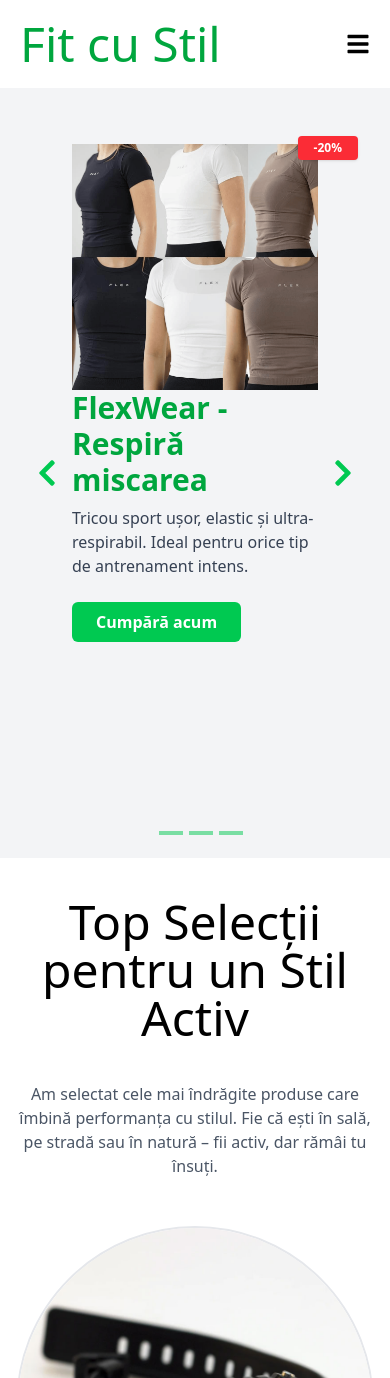
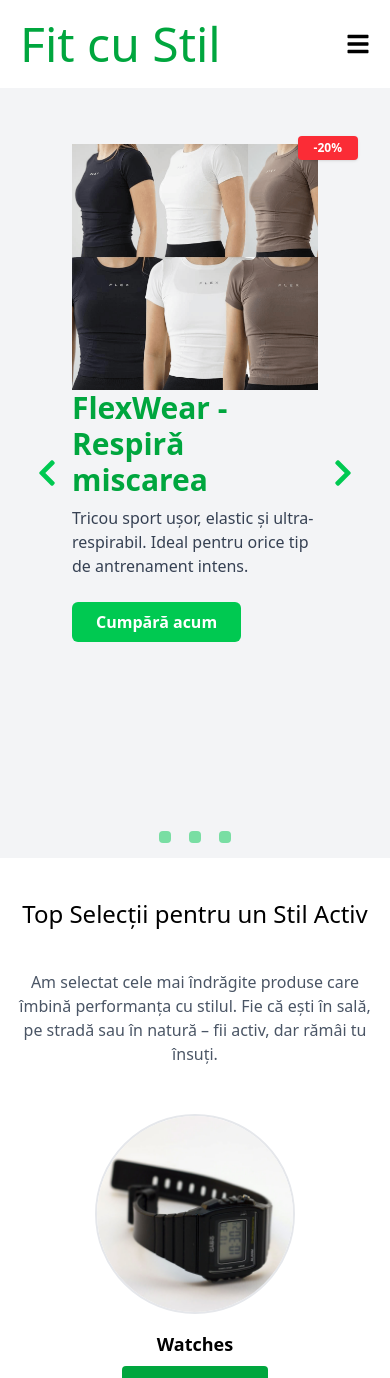
Before and after one commit to ITSulik/sportshop, a React (Vite) app: page / in a window 390 px wide. Shown: the top 1378 px of the page. Built offline with nearby package versions, Linux system fonts and the light colour scheme.

Commit message:
test + responsive HomePage

```diff
--- a/src/components/HomePage/Banners.tsx
+++ b/src/components/HomePage/Banners.tsx
@@ -34,7 +34,7 @@ const HeroCarousel = () => {
         nextArrow: <Arrow direction="right" onClick={() => {}} />,
         prevArrow: <Arrow direction="left" onClick={() => {}} />,
         customPaging: () => (
-            <div className="mx-1 h-1 w-6 bg-green-500 opacity-50 transition-opacity duration-300 hover:opacity-100"></div>
+            <div className="mx-1 h-3 w-3 rounded bg-green-500 opacity-50 transition-opacity duration-300 hover:opacity-100 md:h-1 md:w-6"></div>
         ),
         appendDots: (dots: any[]) => (
             <div>
--- a/src/components/HomePage/TopSelect.tsx
+++ b/src/components/HomePage/TopSelect.tsx
@@ -5,8 +5,8 @@ import glass from "../../assets/img/category_img_03.jpg";
 function TopSelect() {
     return (
         <div className="px-4 py-10 text-center">
-            <h1 className="mb-10 text-5xl font-light">Top Selecții pentru un Stil Activ</h1>
-            <p className="mx-auto mb-12 max-w-3xl text-gray-600">
+            <h1 className="mb-10 text-2xl font-light md:text-4xl lg:text-5xl">Top Selecții pentru un Stil Activ</h1>
+            <p className="mx-auto mb-12 max-w-xl text-gray-600 sm:text-sm md:max-w-2xl lg:max-w-3xl lg:text-xl">
                 Am selectat cele mai îndrăgite produse care îmbină performanța cu stilul. Fie că ești în sală, pe stradă
                 sau în natură – fii activ, dar rămâi tu însuți.
             </p>
@@ -15,7 +15,7 @@ function TopSelect() {
                     <img
                         src={watch}
                         alt="Watch"
-                        className="mb-4 h-90 w-90 rounded-full border-2 border-gray-200 object-cover"
+                        className="mb-4 h-50 w-50 rounded-full border-2 border-gray-200 object-cover lg:h-90 lg:w-90"
                     />
                     <h2 className="mb-2 text-lg font-semibold">Watches</h2>
                     <a href="#" className="rounded bg-green-600 px-4 py-2 text-white transition hover:bg-green-700">
@@ -27,7 +27,7 @@ function TopSelect() {
                     <img
                         src={shoe}
                         alt="Shoe"
-                        className="mb-4 h-90 w-90 rounded-full border-2 border-gray-200 object-cover"
+                        className="mb-4 h-50 w-50 rounded-full border-2 border-gray-200 object-cover lg:h-90 lg:w-90"
                     />
                     <h2 className="mb-2 text-lg font-semibold">Shoes</h2>
                     <a href="#" className="rounded bg-green-600 px-4 py-2 text-white transition hover:bg-green-700">
@@ -39,7 +39,7 @@ function TopSelect() {
                     <img
                         src={glass}
                         alt="Glasses"
-                        className="mb-4 h-90 w-90 rounded-full border-2 border-gray-200 object-cover"
+                        className="mb-4 h-50 w-50 rounded-full border-2 border-gray-200 object-cover lg:h-90 lg:w-90"
                     />
                     <h2 className="mb-2 text-lg font-semibold">Accessories</h2>
                     <a href="#" className="rounded bg-green-600 px-4 py-2 text-white transition hover:bg-green-700">
```
